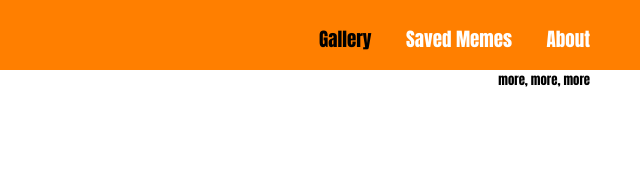
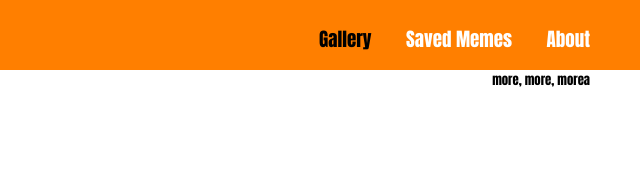
Before and after one commit to ofirushi/meme-generator, a plain HTML site: page index.html in a window 1280 px wide. Shown: the top 178 px of the page, 640-1280 px from the left. Drawn offline with Linux system fonts and the light colour scheme.

Commit message:
second commit

```diff
--- a/index.html
+++ b/index.html
@@ -33,7 +33,7 @@
             </div>
 
             <div class="more-search">
-                <h6>more, more, more</h6>
+                <h6>more, more, morea</h6>
             </div>
 
         </div>
```
